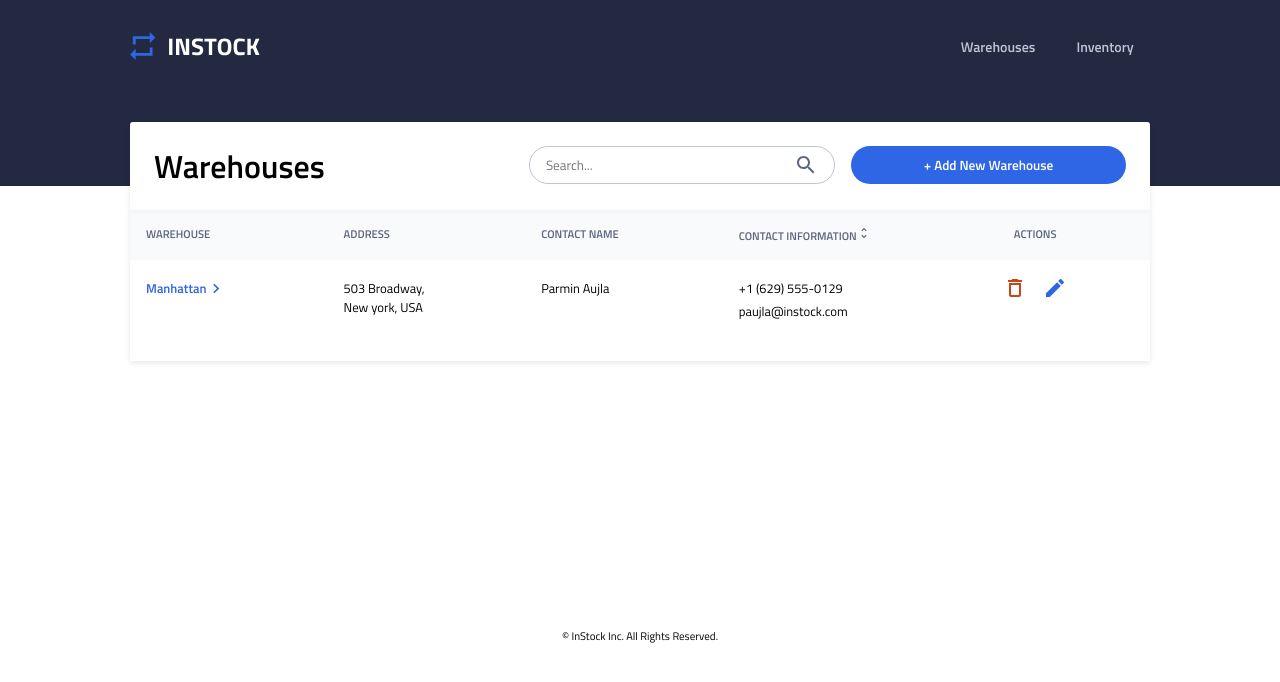
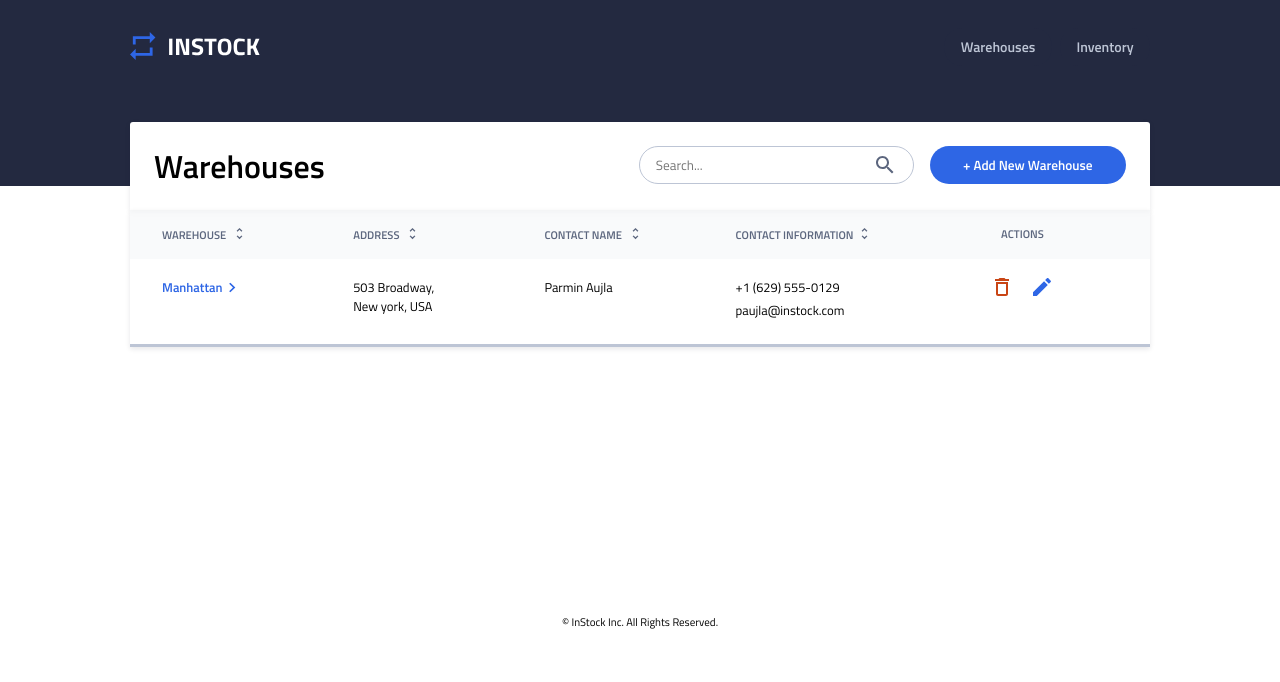
Before and after one commit to ntkunz/instock-client, a React (Create React App) app: page /warehouses in a window 1280 px wide. Shown: the top 682 px of the page. Built offline with nearby package versions, Linux system fonts and the light colour scheme.

Commit message:
finish styling for warehouse list component

```diff
--- a/src/pages/WarehouseList/WarehouseList.jsx
+++ b/src/pages/WarehouseList/WarehouseList.jsx
@@ -29,9 +29,30 @@ export default function WarehouseList() {
       <ul className="warehouseList__list">
         <li className="warehouseList__items">
           <div className="warehouseList__list--tablet">
-            <p className="warehouseList__tablet">warehouse</p>
-            <p className="warehouseList__tablet">address</p>
-            <p className="warehouseList__tablet">contact name</p>
+            <p className="warehouseList__tablet">
+              warehouse{" "}
+              <img
+                className="warehouseList__sort"
+                src={sorticon}
+                alt="sort icon"
+              />
+            </p>
+            <p className="warehouseList__tablet">
+              address{" "}
+              <img
+                className="warehouseList__sort"
+                src={sorticon}
+                alt="sort icon"
+              />
+            </p>
+            <p className="warehouseList__tablet">
+              contact name{" "}
+              <img
+                className="warehouseList__sort"
+                src={sorticon}
+                alt="sort icon"
+              />
+            </p>
             <p className="warehouseList__tablet">
               contact information
               <img
@@ -45,8 +66,6 @@ export default function WarehouseList() {
           </div>
 
           <div className="warehouseList__container">
-            {/* <div className="warehouseList__item">
-              <div className="warehouseList__left"> */}
             <div className="warehouseList__item">
               <div className="warehouseList__subtitle">warehouse</div>
               <div className="warehouseList__info">
@@ -71,8 +90,7 @@ export default function WarehouseList() {
                 <p> New york, USA</p>
               </div>
             </div>
-            {/* </div> */}
-            {/* <div className="warehouseList__right"> */}
+
             <div className="warehouseList__item">
               <div className="warehouseList__subtitle">contact name</div>
               <div className="warehouseList__info">Parmin Aujla</div>
@@ -82,8 +100,6 @@ export default function WarehouseList() {
               <div className="warehouseList__info">+1 (629) 555-0129</div>
               <div className="warehouseList__info">paujla@instock.com</div>
             </div>
-            {/* </div> */}
-            {/* </div> */}
             <div className="warehouseList__item warehouseList__item--last">
               <div className="warehouseList__delete">
                 <img src={deleteicon} alt="delete icon" />
--- a/src/pages/WarehouseList/WarehouseList.scss
+++ b/src/pages/WarehouseList/WarehouseList.scss
@@ -50,6 +50,10 @@ a {
       width: 35%;
       height: 38px;
     }
+
+    @include desktop {
+      width: 25%;
+    }
   }
 
   &__form {
@@ -76,6 +80,9 @@ a {
       width: 39%;
       height: 38px;
     }
+    @include desktop {
+      width: 35%;
+    }
   }
 
   &__list {
@@ -94,7 +101,7 @@ a {
 
   &__item {
     width: 50%;
-    margin-bottom: 1.5rem;
+    margin-bottom: 1rem;
     &--last {
       width: 100%;
       display: flex;
@@ -119,7 +126,7 @@ a {
       display: flex;
       justify-content: space-between;
       background-color: rgba(247, 248, 249, 0.7);
-      padding: 1rem;
+      padding: 1rem 2rem;
       text-transform: uppercase;
       font-size: 0.7rem;
       line-height: 1rem;
@@ -179,22 +186,17 @@ a {
     }
   }
 
-  // &__icons {
-  //   display: flex;
-  //   justify-content: space-between;
-  //   padding-top: 1rem;
-  //   @include tablet {
-  //     width: 8%;
-  //   }
-  // }
-
   &__container {
     display: flex;
     flex-wrap: wrap;
     @include tablet {
       gap: 0;
       justify-content: space-between;
-      padding: 1rem;
+      padding: 1rem 2rem;
+      border-bottom: solid $secondary-color-light;
+    }
+    @include desktop {
+      padding-bottom: 0.5rem;
     }
   }
 
@@ -213,6 +215,10 @@ a {
   }
 
   &__sort {
-    height: 14px;
+    @include tablet {
+      height: 15px;
+      vertical-align: text-top;
+      padding-left: 0.2rem;
+    }
   }
 }
```
